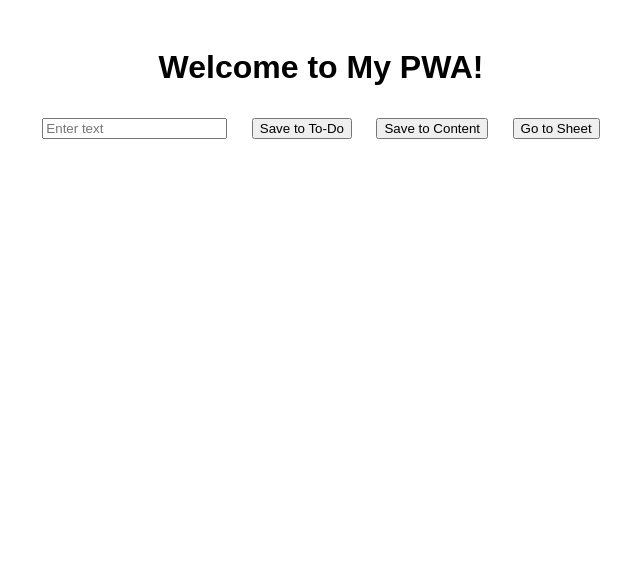
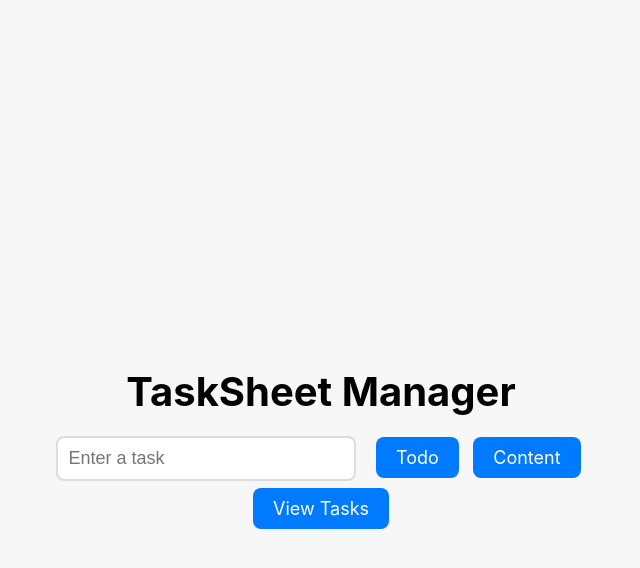
Before and after one commit to KhaTruong123/pwa-project, a website: page index.html in a window 1280 px wide. Shown: the whole page, without its empty margins (319-959 px from the left). Drawn offline with Linux system fonts and the light colour scheme.

Commit message:
server ready

```diff
--- a/index.html
+++ b/index.html
@@ -1,18 +1,57 @@
+<link rel="stylesheet" href="style.css">
+
 <!DOCTYPE html>
 <html lang="en">
 <head>
     <meta charset="UTF-8">
     <meta name="viewport" content="width=device-width, initial-scale=1.0">
-    <title>Your PWA App</title>
-    <link rel="stylesheet" href="style.css">
+    <title>TaskSheet Manager</title>
 </head>
 <body>
-    <h1>Welcome to My PWA!</h1>
-    <input type="text" id="inputField" placeholder="Enter text">
-    <button id="saveToDo">Save to To-Do</button>
-    <button id="saveContent">Save to Content</button>
-    <button id="goToSheet">Go to Sheet</button>
+    <h1>TaskSheet Manager</h1>
 
-    <script src="main.js"></script>
+    <!-- Task input form -->
+    <form id="taskForm">
+        <input type="text" id="taskInput" placeholder="Enter a task" required />
+        <button type="button" onclick="addTask('Todo')">Todo</button>
+        <button type="button" onclick="addTask('Content')">Content</button>
+    </form>
+
+    <!-- Button to view tasks -->
+    <button type="button" onclick="viewTasks()">View Tasks</button>
+
+    <script>
+        // Function to add a task to the sheet
+        function addTask(taskType) {
+            const taskDescription = document.getElementById('taskInput').value;
+            if (taskDescription.trim() === '') {
+                alert('Please enter a task description.');
+                return;
+            }
+
+            // Send the task to the server
+            fetch('/add-task', {
+                method: 'POST',
+                headers: {
+                    'Content-Type': 'application/json'
+                },
+                body: JSON.stringify({ taskDescription, taskType })
+            })
+            .then(response => response.json())
+            .then(data => {
+                alert(data.message);
+                document.getElementById('taskInput').value = ''; // Clear input field
+            })
+            .catch(error => {
+                console.error('Error adding task:', error);
+            });
+        }
+
+        // Function to view tasks
+        function viewTasks() {
+            // Redirect to the spreadsheet view
+            window.open('http://docs.google.com/spreadsheets/d/YOUR_SPREADSHEET_ID', '_blank');
+        }
+    </script>
 </body>
 </html>
--- a/package.json
+++ b/package.json
@@ -13,6 +13,7 @@
     "-": "^0.0.1",
     "express": "^4.18.2",
     "g": "^2.0.1",
+    "googleapis": "^129.0.0",
     "npm": "^10.2.5"
   }
 }
--- a/style.css
+++ b/style.css
@@ -1,9 +1,71 @@
-body {
-    font-family: Arial, sans-serif;
-    text-align: center;
-    padding: 20px;
+/* Reset some basic elements */
+body, h1, form, button {
+    margin: 0;
+    padding: 0;
+    font-family: -apple-system, BlinkMacSystemFont, "Segoe UI", Roboto, "Helvetica Neue", Arial, sans-serif;
 }
 
-input, button {
-    margin: 10px;
+/* Apply a light background and ensure full height of the content */
+html, body {
+    height: 100%;
+    background-color: #f7f7f7;
 }
+
+/* Center content in the middle of the page */
+body {
+    display: flex;
+    flex-direction: column;
+    justify-content: center;
+    align-items: center;
+    text-align: center;
+    padding: 50px;
+}
+
+/* Style the heading */
+h1 {
+    font-size: 2.5rem;
+    margin-bottom: 1rem;
+}
+
+/* Style the input field */
+#taskInput {
+    padding: 10px;
+    font-size: 18px;
+    border: 2px solid #ddd;
+    border-radius: 8px;
+    margin-right: 10px;
+    width: 300px; /* Fixed width or percentage */
+}
+
+/* Style the buttons */
+button {
+    background-color: #007aff;
+    color: white;
+    border: none;
+    border-radius: 8px;
+    padding: 10px 20px;
+    font-size: 18px;
+    cursor: pointer;
+    transition: background-color 0.3s ease;
+    margin: 5px;
+}
+
+button:hover {
+    background-color: #005ecb;
+}
+
+/* Additional button for viewing tasks */
+button:nth-of-type(3) {
+    background-color: #34c759;
+}
+
+button:nth-of-type(3):hover {
+    background-color: #30a251;
+}
+
+/* Small devices (landscape phones, 576px and up) */
+@media (max-width: 576px) {
+    #taskInput {
+        width: 250px; /* Smaller width on small devices */
+    }
+}
```
Also changed, not shown: server.js (+55 -1 lines), TaskSheetManager_logo.png (added), 2 other files.
